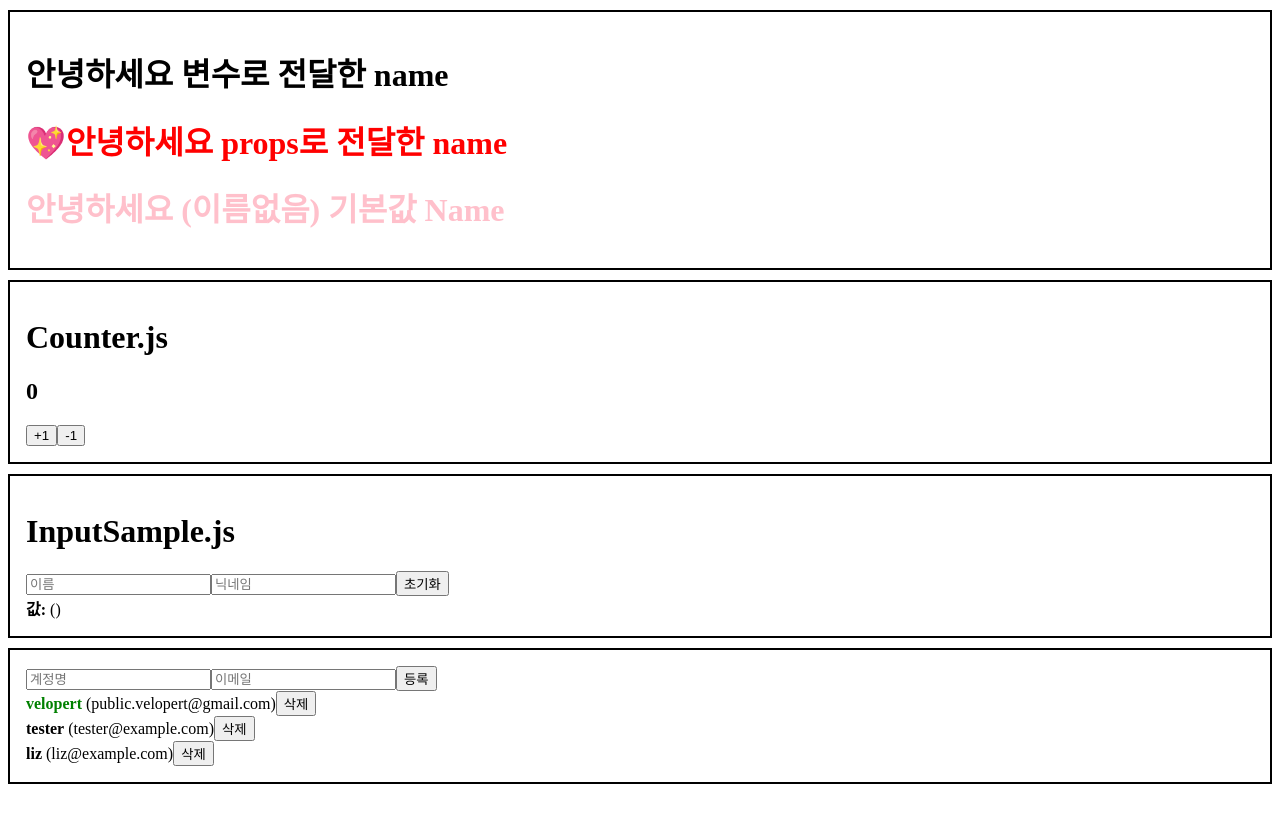
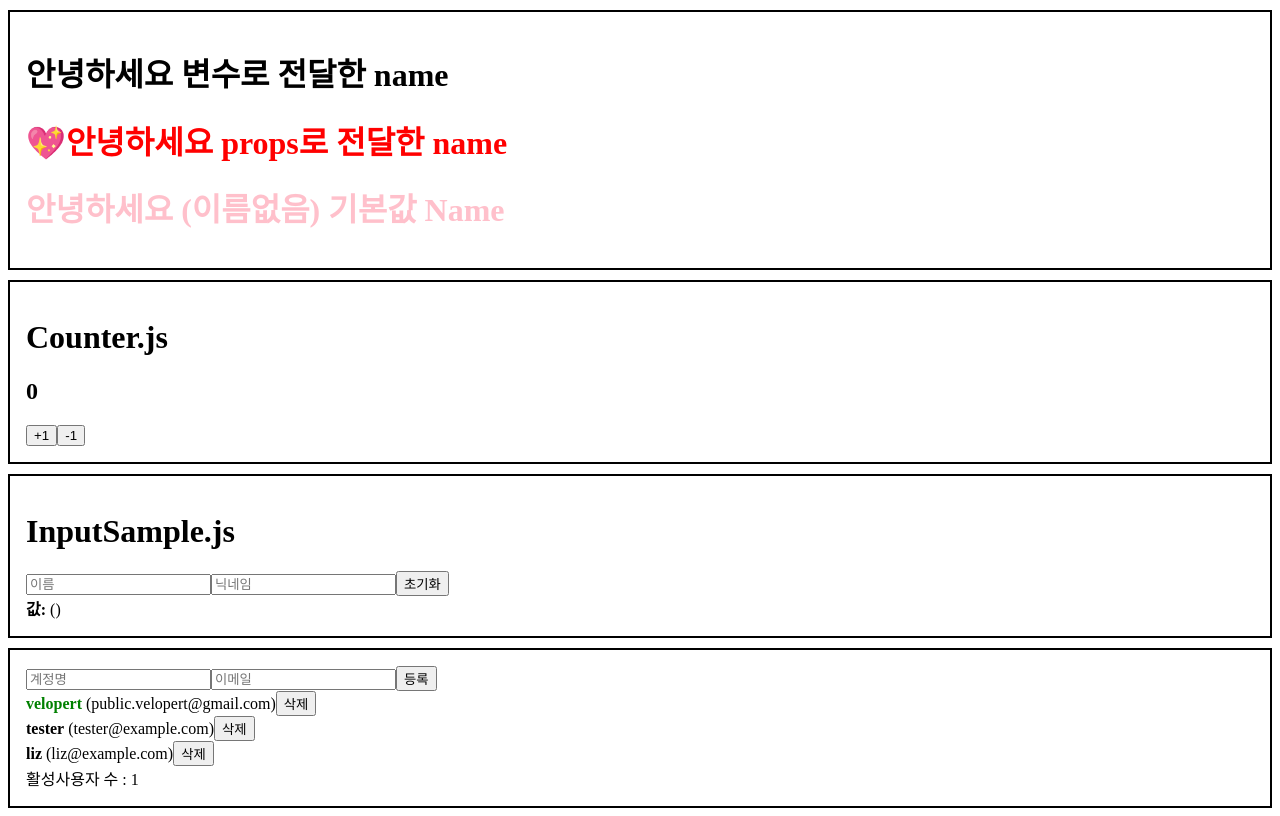
Before and after one commit to mireyhgnay/react-roadmap, a React app in the folder 01_React/: page / in a window 1280 px wide. Built offline with nearby package versions, Linux system fonts and the light colour scheme.

Commit message:
Feat: useMemo

```diff
--- a/01_React/src/App.jsx
+++ b/01_React/src/App.jsx
@@ -1,10 +1,16 @@
-import React, { useRef, useState } from "react";
+import React, { useRef, useState, useMemo } from "react";
 import Hello from "./Hello";
 import Wrapper from "./Wrapper";
 import Counter from "./Counter";
 import InputSample from "./InputSample";
 import UserList from "./UserList";
 import CreateUser from "./CreateUser";
+
+function countActiveUsers(users) {
+  console.log("활성 사용자 수를 세는중...");
+  // user.active 가 true인 사용자의 수
+  return users.filter((user) => user.active).length;
+}
 
 function App() {
   const name = "변수로 전달한 name";
@@ -83,6 +89,8 @@
     );
   };
 
+  const count = useMemo(() => countActiveUsers(users), [users]);
+
   return (
     // 주석
     /* 주석주석 */
@@ -112,6 +120,7 @@
           onCreate={onCreate}
         />
         <UserList users={users} onRemove={onRemove} onToggle={onToggle} />
+        <div>활성사용자 수 : {count}</div>
       </Wrapper>
     </>
   );
--- a/01_React/src/UserList.js
+++ b/01_React/src/UserList.js
@@ -2,7 +2,7 @@
 
 function User({ user, onRemove, onToggle }) {
   useEffect(() => {
-    console.log(user);
+    // console.log(user);
   });
 
   return (
--- a/01_React/src/index.jsx
+++ b/01_React/src/index.jsx
@@ -4,8 +4,4 @@
 
 const rootNode = document.getElementById("root");
 
-ReactDOM.createRoot(rootNode).render(
-  <React.StrictMode>
-    <App />
-  </React.StrictMode>
-);
+ReactDOM.createRoot(rootNode).render(<App />);
```
